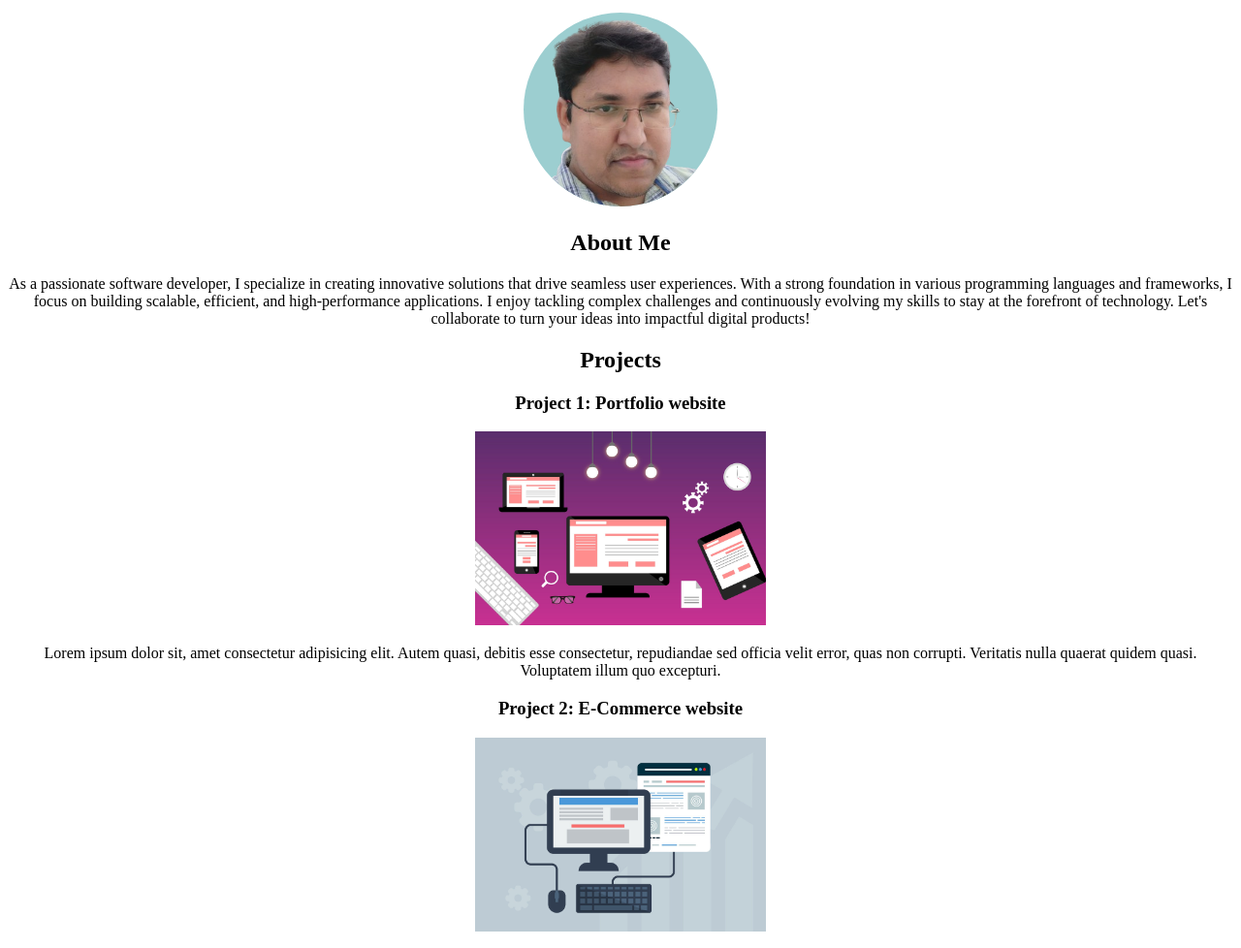
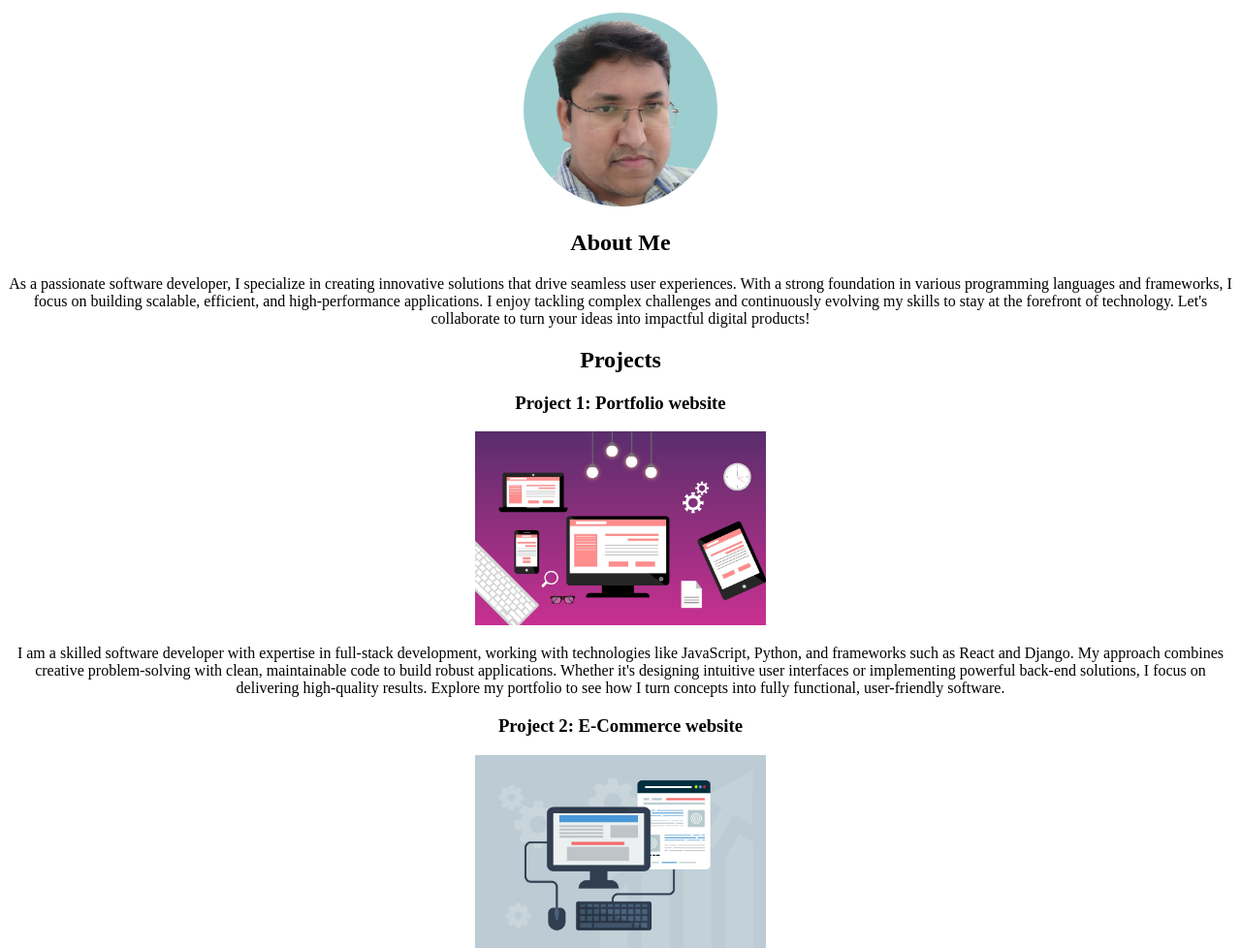
Before and after one commit to mustaque-lab/Portfolio-website, a plain HTML site: page index.html in a window 1280 px wide. Shown: the part 101-1079 px from the top of the page at 97% size. Drawn offline with Linux system fonts and the light colour scheme.

Commit message:
Update index.html

```diff
--- a/index.html
+++ b/index.html
@@ -35,7 +35,7 @@
             <h3>Project 1: Portfolio website</h3>
             <img width="300" src="Pictures/portfolioImage.jpg" alt="Project 1">
             <p>
-                Lorem ipsum dolor sit, amet consectetur adipisicing elit. Autem quasi, debitis esse consectetur, repudiandae sed officia velit error, quas non corrupti. Veritatis nulla quaerat quidem quasi. Voluptatem illum quo excepturi.
+             I am a skilled software developer with expertise in full-stack development, working with technologies like JavaScript, Python, and frameworks such as React and Django. My approach combines creative problem-solving with clean, maintainable code to build robust applications. Whether it's designing intuitive user interfaces or implementing powerful back-end solutions, I focus on delivering high-quality results. Explore my portfolio to see how I turn concepts into fully functional, user-friendly software.
             </p>
         </article>
         <!-- For Project 2 -->
```
